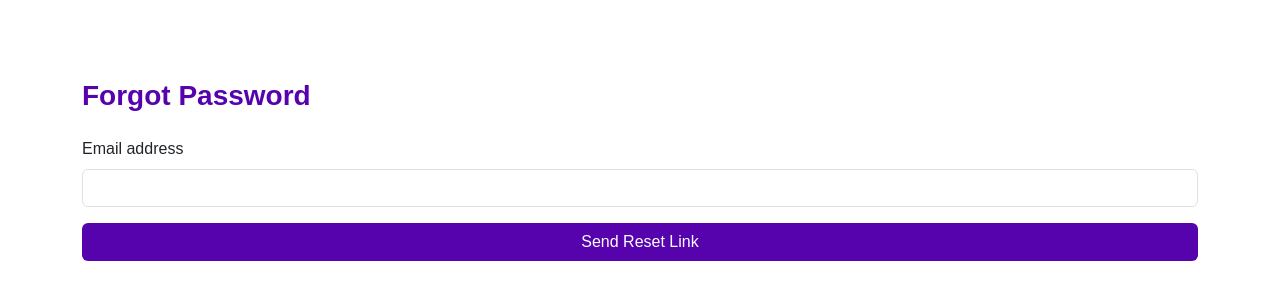
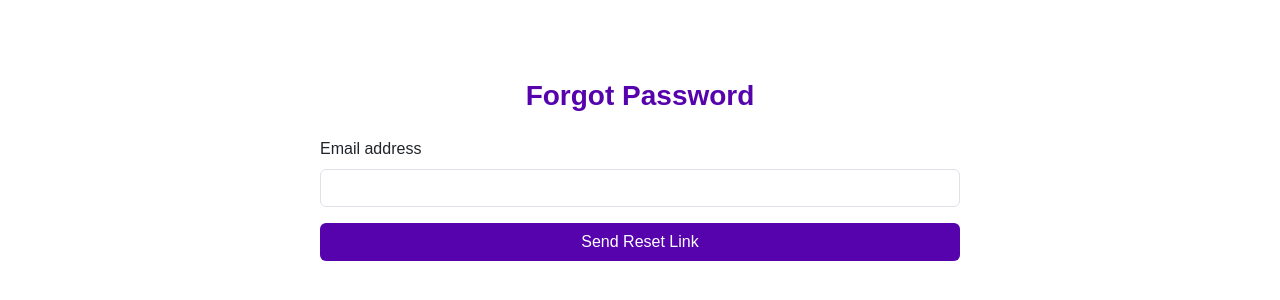
Before and after one commit to williamvelichko/TimeTrackerFrontEnd, a React (Create React App) app: page /reset-password in a window 1280 px wide. Shown: the part 230-530 px from the top of the page. Built offline with nearby package versions, Linux system fonts and the light colour scheme.

Commit message:
responsive

```diff
--- a/src/pages/ResetPassword/ResetPassword.tsx
+++ b/src/pages/ResetPassword/ResetPassword.tsx
@@ -3,8 +3,8 @@ import { ResetForm } from "./components/ResetForm";
 
 const ResetPassword = () => {
   return (
-    <div className="container d-flex justify-content-center flex-column align-items-center h-100 w-100">
-      <div className="w-100">
+    <div className="d-flex justify-content-center flex-column align-items-center h-100 w-100">
+      <div className="w-100 d-flex justify-content-center">
         <h3 className="reset-text fw-bold text-start mb-4">Forgot Password</h3>
       </div>
       <ResetForm />
--- a/src/pages/ResetPassword/components/ResetForm.tsx
+++ b/src/pages/ResetPassword/components/ResetForm.tsx
@@ -7,10 +7,7 @@ export const ResetForm: React.FC = () => {
   };
 
   return (
-    <form
-      className=" reset-password-form w-100 w-md-50"
-      onSubmit={handleSubmit}
-    >
+    <form className="reset-password-form " onSubmit={handleSubmit}>
       <div className="mb-3">
         <label htmlFor="email" className="form-label">
           Email address
@@ -23,7 +20,7 @@ export const ResetForm: React.FC = () => {
           required
         />
       </div>
-      <button type="submit" className="btn reset-btn w-100 color-white">
+      <button type="submit" className="btn reset-btn w-100 ">
         Send Reset Link
       </button>
     </form>
--- a/src/pages/ResetPassword/styles/ResetPassword.styles.scss
+++ b/src/pages/ResetPassword/styles/ResetPassword.styles.scss
@@ -7,3 +7,13 @@
 .reset-text {
   color: $primary-color;
 }
+
+.reset-password-form {
+  width: 90%;
+}
+
+@media (min-width: 768px) {
+  .reset-password-form {
+    width: 50%;
+  }
+}
```
